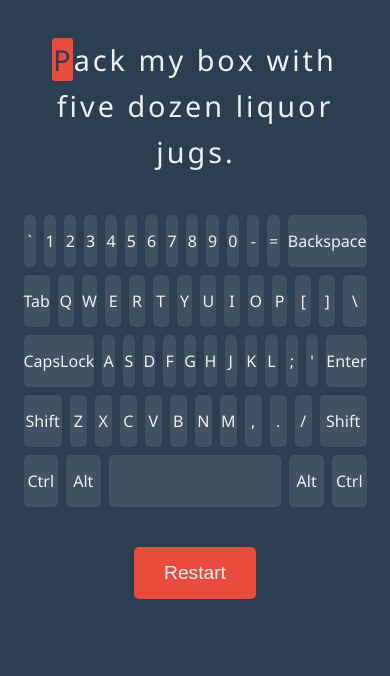
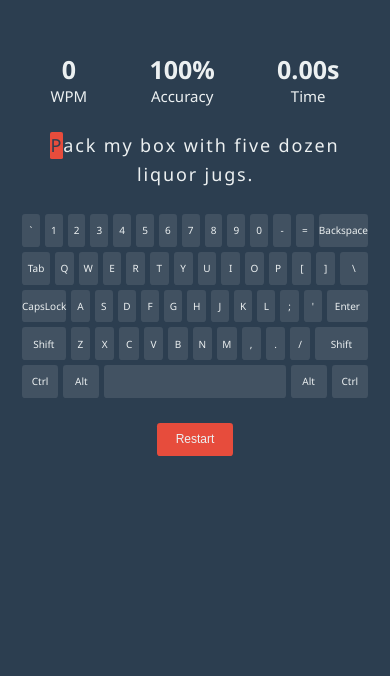
Before and after one commit to reorxxx/type, a plain HTML site: page index.html in a window 390 px wide. Shown: the part 168-844 px from the top of the page. Drawn offline with Linux system fonts and the light colour scheme.

Commit message:
Add files via upload

```diff
--- a/index.html
+++ b/index.html
@@ -14,6 +14,11 @@
     --key-hover-bg: rgba(255, 255, 255, 0.2);
 }
 
+html {
+    /* Set a responsive font size with min and max limits */
+    font-size: clamp(10px, 1.5vw, 16px);
+}
+
 body {
     background-color: var(--bg-color);
     color: var(--text-color);
@@ -27,14 +32,14 @@ body {
 
 .container {
     width: 90%;
-    max-width: 800px;
+    max-width: 50rem; /* 800px / 16px */
     text-align: center;
 }
 
 .stats {
     display: flex;
     justify-content: space-around;
-    margin-bottom: 40px;
+    margin-bottom: 2.5rem; /* 40px / 16px */
     font-size: 1.5rem;
 }
 
@@ -45,14 +50,14 @@ body {
 
 #text-display {
     font-size: 1.8rem;
-    margin-bottom: 40px;
+    margin-bottom: 2.5rem; /* 40px / 16px */
     line-height: 1.6;
-    letter-spacing: 1px;
+    letter-spacing: 0.0625rem; /* 1px / 16px */
 }
 
 #text-display span {
-    padding: 2px 1px;
-    border-radius: 3px;
+    padding: 0.125rem 0.0625rem; /* 2px 1px */
+    border-radius: 0.1875rem; /* 3px / 16px */
 }
 
 #text-display .current {
@@ -71,23 +76,23 @@ body {
 
 #input-area {
     position: absolute;
-    width: 1px;
-    height: 1px;
+    width: 0.0625rem; /* 1px */
+    height: 0.0625rem; /* 1px */
     padding: 0;
-    margin: -1px;
+    margin: -0.0625rem; /* -1px */
     overflow: hidden;
     clip: rect(0, 0, 0, 0);
     border: 0;
 }
 
 #keyboard {
-    margin: 40px 0;
+    margin: 2.5rem 0; /* 40px / 16px */
     width: 100%;
 }
 
 .keyboard-row {
     display: flex;
-    margin-bottom: 8px;
+    margin-bottom: 0.5rem; /* 8px / 16px */
 }
 
 .keyboard-row:nth-child(2) { }
@@ -97,15 +102,15 @@ body {
 
 .key {
     background-color: var(--key-bg);
-    border-radius: 5px;
+    border-radius: 0.3125rem; /* 5px / 16px */
     text-align: center;
     text-transform: capitalize;
     transition: all 0.2s;
     display: flex;
     align-items: center;
     justify-content: center;
-    padding: 15px 0;
-    margin: 0 4px;
+    padding: 0.9375rem 0; /* 15px / 16px */
+    margin: 0 0.25rem; /* 4px / 16px */
     flex-grow: 1;
     flex-basis: 0;
     font-size: 1rem;
@@ -120,9 +125,9 @@ body {
     background-color: var(--primary-color);
     color: var(--text-color);
     border: none;
-    padding: 15px 30px;
+    padding: 0.9375rem 1.875rem; /* 15px 30px */
     font-size: 1.2rem;
-    border-radius: 5px;
+    border-radius: 0.3125rem; /* 5px / 16px */
     cursor: pointer;
     transition: background-color 0.3s;
 }
```
